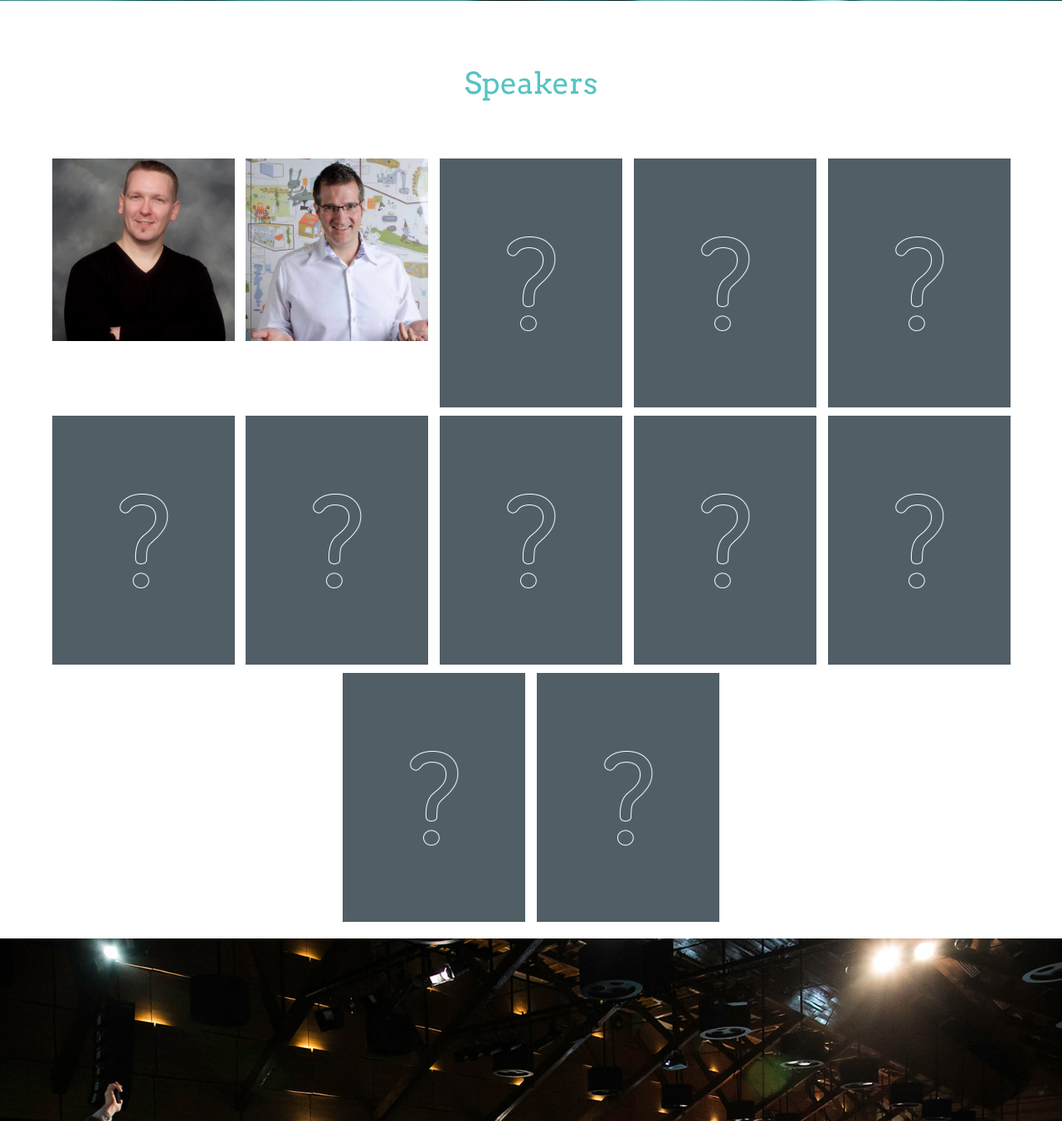
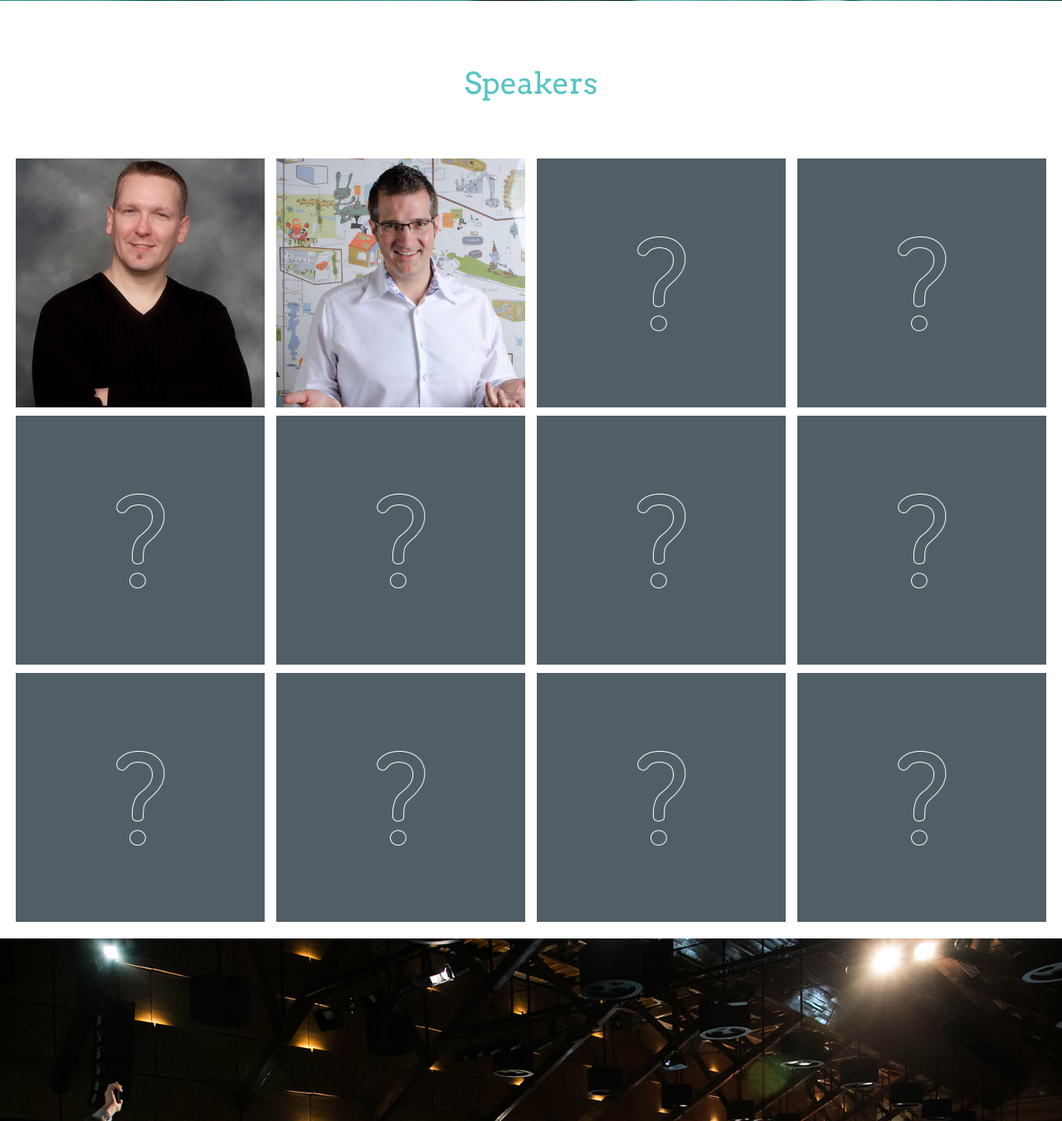
Before and after one commit to melocotoncita/ISA15, a PHP site: page / in a window 1280 px wide. Shown: the part 799-2150 px from the top of the page at 83% size. Run offline with PHP 8.4, Linux system fonts and the light colour scheme; some libraries are stand-ins or nearby versions.

Commit message:
Updated files

```diff
--- a/css/style.css
+++ b/css/style.css
@@ -632,11 +632,11 @@ footer ul li a:after {
     outline: none;
     display: block;
     position: relative;
-    max-width: 220px;
+    max-width: 300px;
 }
 .speaker-grid li > .speaker-soon {
     background-color: #515E66;
-    width: 220px;
+    width: 300px;
     height: 300px;
 }
 .unknown {
--- a/js/main.js
+++ b/js/main.js
@@ -40,9 +40,8 @@ $(document).ready(function() {
 		});
 	});
 
-	//var headroom  = new Headroom(document.querySelector("header"));
-	//headroom.init();
-
+	var headroom  = new Headroom(document.querySelector("header"));
+	headroom.init();
 	$.stellar({
 		horizontalScrolling: false,
 		verticalOffset: 40
```
